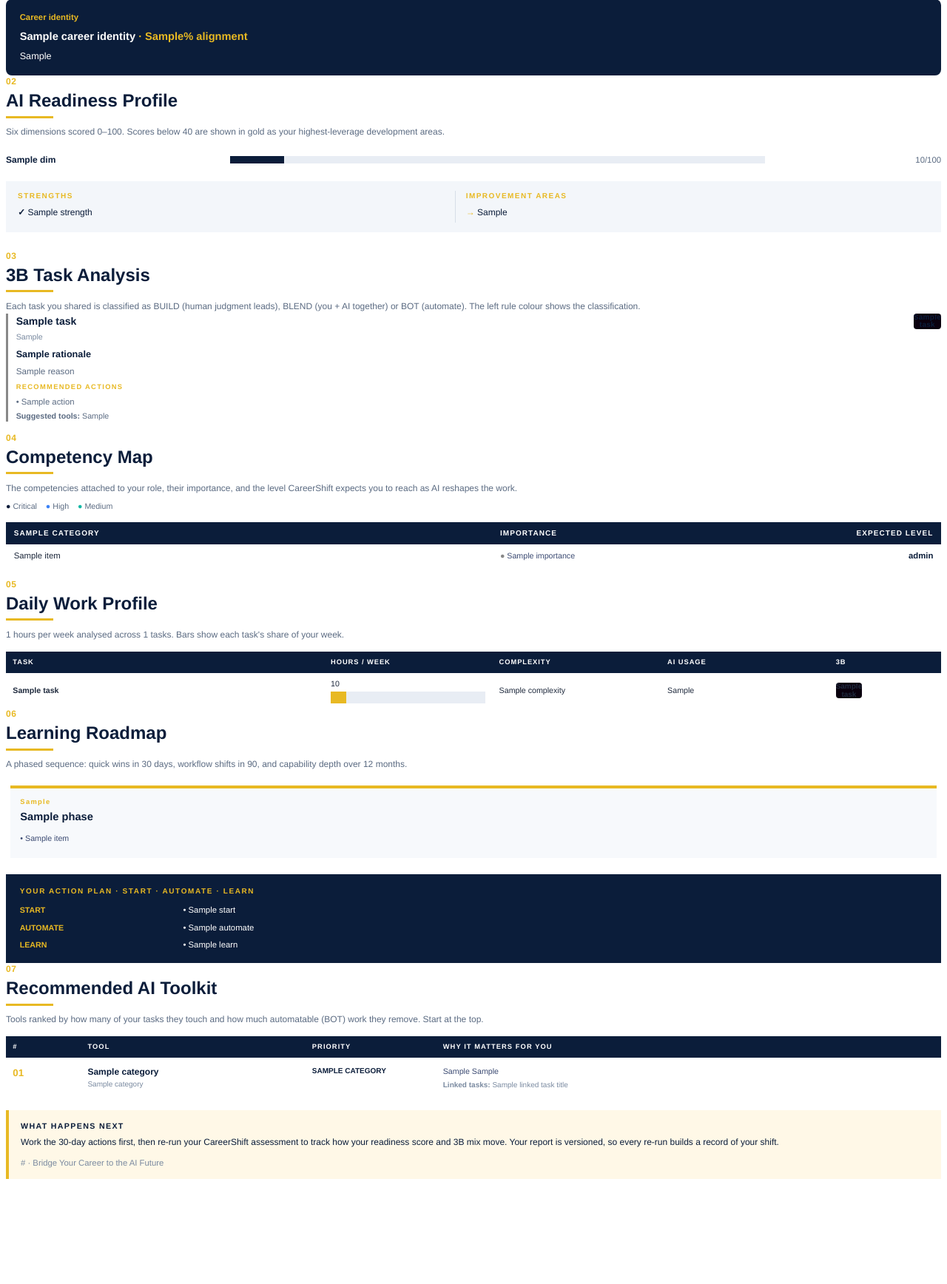
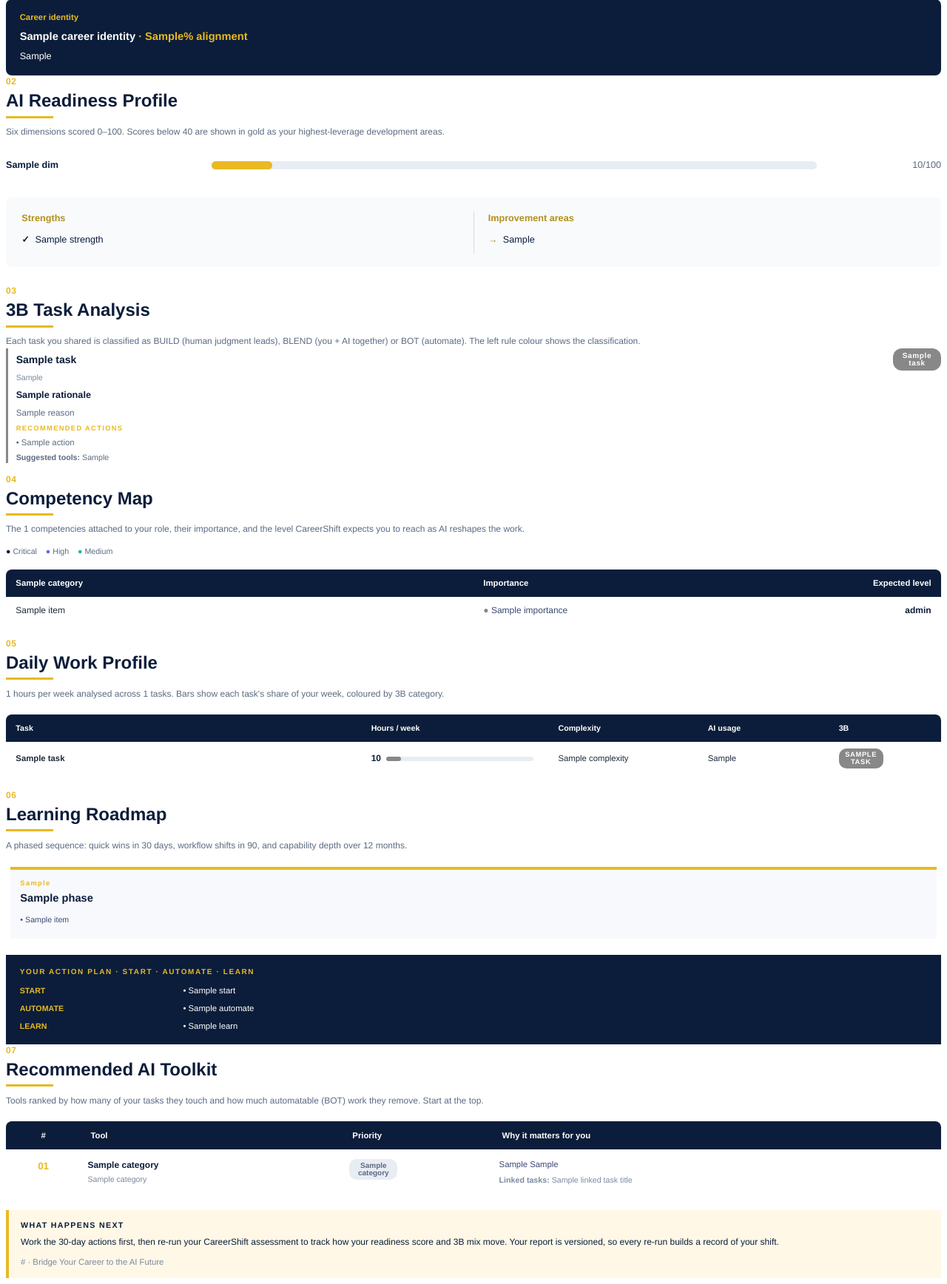
Before and after one commit to Viveknathtiwari01/CareerShiftBackend, a Python web app: template app/templates/export/report_pdf.html in a window 1280 px wide. Shown: the part 464-2200 px from the top of the page at 74% size. Before the commit the page ends 2058 px from the top, so only its background shows below. Run offline with Jinja, Linux system fonts and the light colour scheme; the template is opened without the code that fills it: most values are stand-ins (such as "Sample title", 1, 10 or a date in 2020).

Commit message:
feat: Revamp report PDF styling for improved layout and readability

```diff
--- a/app/templates/export/report_pdf.html
+++ b/app/templates/export/report_pdf.html
@@ -225,17 +225,16 @@
     .bar-fill { height: 8pt; }
 
     .soft-box {
-      background-color: #F3F6FA;
-      padding: 10pt 12pt;
-      margin-top: 10pt;
+      background-color: #F8FAFC;
+      border-radius: 6pt;
+      padding: 14pt 16pt;
+      margin-top: 14pt;
     }
     .soft-label {
-      font-size: 7.5pt;
+      font-size: 9.5pt;
       font-weight: bold;
-      letter-spacing: 1.1pt;
-      text-transform: uppercase;
-      color: #E8B923;
-      margin-bottom: 5pt;
+      color: #B38F1B;
+      margin-bottom: 8pt;
     }
 
     .task-card {
@@ -263,39 +262,33 @@
     }
 
     .comp-head {
-      background-color: #0B1D3A;
       color: #FFFFFF;
-      font-size: 7.5pt;
+      font-size: 8.5pt;
       font-weight: bold;
-      letter-spacing: 0.8pt;
-      text-transform: uppercase;
-      padding: 6pt 8pt;
+      padding: 8pt 10pt;
     }
     .comp-row-a { background-color: #FFFFFF; }
-    .comp-row-b { background-color: #FFF9EC; }
-    .comp-name { font-size: 8.5pt; color: #1F2A3D; padding: 5pt 8pt; }
+    .comp-row-b { background-color: #F8FAFC; }
+    .comp-name { font-size: 9pt; color: #1F2A3D; padding: 7pt 10pt; }
     .comp-level {
-      font-size: 8.5pt;
+      font-size: 9pt;
       font-weight: bold;
       color: #0B1D3A;
       text-align: right;
-      padding: 5pt 8pt;
+      padding: 7pt 10pt;
     }
-    .comp-imp { font-size: 8pt; color: #3B4A72; padding: 5pt 8pt; }
+    .comp-imp { font-size: 9pt; color: #3B4A72; padding: 7pt 10pt; }
     .legend { font-size: 8pt; color: #5B6B82; margin: 6pt 0 10pt 0; }
 
     .dw-head {
-      background-color: #0B1D3A;
       color: #FFFFFF;
-      font-size: 7pt;
+      font-size: 8pt;
       font-weight: bold;
-      letter-spacing: 0.7pt;
-      text-transform: uppercase;
-      padding: 6pt 7pt;
+      padding: 8pt 10pt;
     }
-    .dw-cell { font-size: 8pt; color: #1F2A3D; padding: 5pt 7pt; vertical-align: middle; }
+    .dw-cell { font-size: 8.5pt; color: #1F2A3D; padding: 7pt 10pt; vertical-align: middle; }
     .dw-row-a { background-color: #FFFFFF; }
-    .dw-row-b { background-color: #F7F9FC; }
+    .dw-row-b { background-color: #F8FAFC; }
     .hour-track { background-color: #E8EDF4; height: 6pt; }
     .hour-fill { height: 6pt; background-color: #E8B923; }
 
@@ -349,27 +342,18 @@
     }
 
     .tool-head {
-      background-color: #0B1D3A;
       color: #FFFFFF;
-      font-size: 7pt;
+      font-size: 8.5pt;
       font-weight: bold;
-      letter-spacing: 0.8pt;
-      text-transform: uppercase;
-      padding: 6pt 7pt;
+      padding: 8pt 10pt;
     }
     .tool-row-a { background-color: #FFFFFF; }
-    .tool-row-b { background-color: #F7F9FC; }
+    .tool-row-b { background-color: #F8FAFC; }
     .tool-num { font-size: 10pt; font-weight: bold; color: #E8B923; }
-    .tool-name { font-size: 9pt; font-weight: bold; color: #0B1D3A; }
-    .tool-cat { font-size: 7.5pt; color: #7A8AA0; }
-    .tool-priority {
-      font-size: 7.5pt;
-      font-weight: bold;
-      color: #0B1D3A;
-      text-transform: uppercase;
-    }
-    .tool-why { font-size: 8pt; color: #3B4A72; line-height: 1.4; }
-    .tool-links { font-size: 7.5pt; color: #7A8AA0; margin-top: 3pt; }
+    .tool-name { font-size: 9pt; font-weight: bold; color: #0B1D3A; margin-bottom: 2pt; }
+    .tool-cat { font-size: 8pt; color: #7A8AA0; }
+    .tool-why { font-size: 8.5pt; color: #3B4A72; line-height: 1.4; }
+    .tool-links { font-size: 8pt; color: #7A8AA0; margin-top: 4pt; }
 
     .next-box {
       background-color: #FFF8E7;
@@ -539,46 +523,40 @@
     Six dimensions scored 0–100. Scores below 40 are shown in gold as your highest-leverage development areas.
   </div>
 
-  <table width="100%" cellpadding="0" cellspacing="0" border="0" style="margin-top: 10pt;">
+  <table width="100%" cellpadding="0" cellspacing="0" border="0" style="margin-top: 14pt;">
     {% for dim in ai_readiness.dimensions %}
-    {% set bar_color = '#0B1D3A' if loop.index0 % 2 == 0 else '#E8B923' %}
+    {% set bar_color = '#E8B923' if dim.score|int < 40 else '#0B1D3A' %}
     <tr>
-      <td width="24%" class="dim-name" style="padding: 5pt 0;">{{ dim.name }}</td>
-      <td width="58%" style="padding: 5pt 8pt 5pt 0; vertical-align: middle;">
-        <table width="100%" cellpadding="0" cellspacing="0" border="0" style="font-size: 1pt; line-height: 1pt;">
+      <td width="22%" class="dim-name" style="padding: 6pt 0; font-size: 9.5pt;">{{ dim.name }}</td>
+      <td width="66%" style="padding: 6pt 12pt 6pt 0; vertical-align: middle;">
+        <table width="100%" cellpadding="0" cellspacing="0" border="0" style="height: 8pt; background-color: #E8EDF4; border-radius: 4pt;">
           <tr>
-            {% if dim.width <= 0 %}
-            <td height="10" width="100%" bgcolor="#E8EDF4"></td>
-            {% elif dim.width >= 100 %}
-            <td height="10" width="100%" bgcolor="{{ bar_color }}"></td>
-            {% else %}
-            <td height="10" width="{{ dim.width }}%" bgcolor="{{ bar_color }}"></td>
-            <td height="10" width="{{ 100 - dim.width }}%" bgcolor="#E8EDF4"></td>
-            {% endif %}
+            {% if dim.width > 0 %}<td width="{{ dim.width }}%" style="background-color: {{ bar_color }}; border-radius: 4pt;"></td>{% endif %}
+            <td width="{{ 100 - dim.width }}%"></td>
           </tr>
         </table>
       </td>
-      <td width="18%" class="dim-score" style="padding: 5pt 0;">{{ dim.score }}/100</td>
+      <td width="12%" class="dim-score" style="padding: 6pt 0; font-size: 9.5pt; text-align: right;">{{ dim.score }}/100</td>
     </tr>
     {% else %}
     <tr><td class="muted">No readiness dimensions available.</td></tr>
     {% endfor %}
   </table>
 
-  <table class="soft-box" width="100%" cellpadding="0" cellspacing="0" border="0">
+  <table class="soft-box" width="100%" cellpadding="0" cellspacing="0" border="0" style="margin-top: 20pt;">
     <tr>
-      <td width="48%" valign="top" style="padding-right: 10pt;">
+      <td width="50%" valign="top" style="padding-right: 14pt;">
         <div class="soft-label">Strengths</div>
         {% for s in ai_readiness.strengths %}
-        <div style="font-size: 9pt; color: #0B1D3A; margin-bottom: 3pt;"><span style="color:#0B1D3A; font-weight:bold;">✓</span> {{ s }}</div>
+        <div style="font-size: 9.5pt; color: #0B1D3A; margin-bottom: 7pt;"><span style="color:#0B1D3A; font-weight:bold; margin-right: 3pt;">✓</span> {{ s }}</div>
         {% else %}
         <div class="muted">No strengths listed.</div>
         {% endfor %}
       </td>
-      <td width="52%" valign="top" style="padding-left: 10pt; border-left: 0.7pt solid #D7DEE8;">
-        <div class="soft-label">Improvement Areas</div>
+      <td width="50%" valign="top" style="padding-left: 14pt; border-left: 0.5pt solid #D7DEE8;">
+        <div class="soft-label">Improvement areas</div>
         {% for s in ai_readiness.improvement_areas %}
-        <div style="font-size: 9pt; color: #0B1D3A; margin-bottom: 3pt;"><span style="color:#E8B923; font-weight:bold;">→</span> {{ s }}</div>
+        <div style="font-size: 9.5pt; color: #0B1D3A; margin-bottom: 7pt;"><span style="color:#B38F1B; font-weight:bold; margin-right: 3pt;">→</span> {{ s }}</div>
         {% else %}
         <div class="muted">No improvement areas listed.</div>
         {% endfor %}
@@ -606,8 +584,10 @@
             <td valign="middle" style="font-size: 10.5pt; font-weight: bold; color: #0B1D3A; padding: 0 8pt 0 0;">
               {{ task.task_title }}
             </td>
-            <td width="{{ task.badge_width }}" height="11" bgcolor="{{ task.badge_bg }}" align="center" valign="middle" style="font-size: 7.5pt; font-weight: bold; letter-spacing: 0.2pt; color: {{ task.badge_fg }}; line-height: 8pt; padding: 0; border-radius: 4px;">
+            <td width="70" align="right" valign="middle">
+              <div style="background-color: {{ task.category_color }}; color: #FFFFFF; font-size: 7.5pt; font-weight: bold; letter-spacing: 0.5pt; border-radius: 12px; padding: 5px 0; text-align: center; width: 65px; line-height: 1;">
                 {{ task.category_label }}
+              </div>
             </td>
           </tr>
         </table>
@@ -636,31 +616,35 @@
   <div class="section-title">Competency Map</div>
   <div class="section-rule"></div>
   <div class="section-desc">
-    The competencies attached to your role, their importance, and the level CareerShift expects you to reach as AI reshapes the work.
+    The {{ overview.competency_count }} competencies attached to your role, their importance, and the level CareerShift expects you to reach as AI reshapes the work.
   </div>
-  <div class="legend">
+  <div class="legend" style="margin-top: 10pt; margin-bottom: 12pt;">
     <span style="color:#0B1D3A;">●</span> Critical &nbsp;&nbsp;
-    <span style="color:#3B82F6;">●</span> High &nbsp;&nbsp;
+    <span style="color:#6366F1;">●</span> High &nbsp;&nbsp;
     <span style="color:#14B8A6;">●</span> Medium
   </div>
 
   {% for group in competencies %}
-  <table width="100%" cellpadding="0" cellspacing="0" border="0" class="avoid-break" style="margin-bottom: 12pt;">
+  <div class="avoid-break" style="margin-bottom: 14pt;">
+    <table width="100%" cellpadding="0" cellspacing="0" border="0" style="background-color: #0B1D3A; border-top-left-radius: 8px; border-top-right-radius: 8px;">
       <tr>
-      <td class="comp-head" width="52%">{{ group.category }}</td>
-      <td class="comp-head" width="24%">Importance</td>
-      <td class="comp-head" width="24%" align="right">Expected Level</td>
+        <td class="comp-head" width="50%">{{ group.category }}</td>
+        <td class="comp-head" width="30%">Importance</td>
+        <td class="comp-head" width="20%" align="right">Expected level</td>
       </tr>
+    </table>
+    <table width="100%" cellpadding="0" cellspacing="0" border="0">
       {% for item in group['items'] %}
       <tr class="{% if loop.index is odd %}comp-row-a{% else %}comp-row-b{% endif %}">
-      <td class="comp-name">{{ item.name }}</td>
-      <td class="comp-imp">
+        <td class="comp-name" width="50%" {% if loop.last %}style="border-bottom-left-radius: 8px;"{% endif %}>{{ item.name }}</td>
+        <td class="comp-imp" width="30%">
           <span style="color: {{ item.importance_color }};">●</span> {{ item.importance }}
         </td>
-      <td class="comp-level">{{ item.expected_level }}</td>
+        <td class="comp-level" width="20%" {% if loop.last %}style="border-bottom-right-radius: 8px;"{% endif %}>{{ item.expected_level }}</td>
       </tr>
       {% endfor %}
     </table>
+  </div>
   {% else %}
   <p class="muted">No competencies available.</p>
   {% endfor %}
@@ -671,51 +655,51 @@
   <div class="section-title">Daily Work Profile</div>
   <div class="section-rule"></div>
   <div class="section-desc">
-    {{ daily_work.total_hours_per_week|round(0)|int }} hours per week analysed across {{ daily_work.task_count }} tasks. Bars show each task's share of your week.
+    {{ daily_work.total_hours_per_week|round(0)|int }} hours per week analysed across {{ daily_work.task_count }} tasks. Bars show each task's share of your week, coloured by 3B category.
   </div>
 
-  <table width="100%" cellpadding="0" cellspacing="0" border="0" style="margin-top: 10pt;">
+  <div class="avoid-break" style="margin-top: 14pt; margin-bottom: 14pt;">
+    <table width="100%" cellpadding="0" cellspacing="0" border="0" style="background-color: #0B1D3A; border-top-left-radius: 8px; border-top-right-radius: 8px;">
       <tr>
-      <td class="dw-head" width="34%">Task</td>
-      <td class="dw-head" width="18%">Hours / Week</td>
-      <td class="dw-head" width="18%">Complexity</td>
-      <td class="dw-head" width="18%">AI Usage</td>
+        <td class="dw-head" width="38%">Task</td>
+        <td class="dw-head" width="20%">Hours / week</td>
+        <td class="dw-head" width="16%">Complexity</td>
+        <td class="dw-head" width="14%">AI usage</td>
         <td class="dw-head" width="12%">3B</td>
       </tr>
+    </table>
+    <table width="100%" cellpadding="0" cellspacing="0" border="0">
       {% for t in daily_work.tasks %}
       <tr class="{% if loop.index is odd %}dw-row-a{% else %}dw-row-b{% endif %}">
-      <td class="dw-cell"><strong>{{ t.title }}</strong></td>
-      <td class="dw-cell">
-        <div style="margin-bottom: 2pt;">{{ t.hours_per_week|round(1) }}</div>
+        <td class="dw-cell" width="38%" {% if loop.last %}style="border-bottom-left-radius: 8px;"{% endif %}><strong>{{ t.title }}</strong></td>
+        <td class="dw-cell" width="20%">
           <table width="100%" cellpadding="0" cellspacing="0" border="0">
             <tr>
-            {% if t.bar_width <= 0 %}
-            <td height="6" bgcolor="#E8EDF4">&nbsp;</td>
-            {% elif t.bar_width >= 100 %}
-            <td height="6" bgcolor="#E8B923">&nbsp;</td>
-            {% else %}
-            <td height="6" width="{{ t.bar_width }}%" bgcolor="#E8B923">&nbsp;</td>
-            <td height="6" width="{{ 100 - t.bar_width }}%" bgcolor="#E8EDF4">&nbsp;</td>
-            {% endif %}
+              <td width="20" style="font-weight: bold; color: #0B1D3A; font-size: 9pt; padding: 0;">{{ t.hours_per_week|round(1)|string|replace('.0', '') }}</td>
+              <td valign="middle" style="padding: 0 5pt 0 0;">
+                <table width="100%" cellpadding="0" cellspacing="0" border="0" style="height: 6px; background-color: #E8EDF4; border-radius: 3px;">
+                  <tr>
+                    {% if t.bar_width > 0 %}<td width="{{ t.bar_width }}%" style="background-color: {{ t.category_color }}; border-radius: 3px; padding: 0;"></td>{% endif %}
+                    {% if t.bar_width < 100 %}<td width="{{ 100 - t.bar_width }}%" style="padding: 0;"></td>{% endif %}
                   </tr>
                 </table>
-      </td>
-      <td class="dw-cell">{{ t.complexity }}</td>
-      <td class="dw-cell">{{ t.ai_assistance }}</td>
-      <td class="dw-cell" width="12%" valign="middle" align="left">
-        <table cellpadding="0" cellspacing="0" border="0" width="{{ t.badge_width }}">
-          <tr>
-            <td width="{{ t.badge_width }}" height="11" bgcolor="{{ t.badge_bg }}" align="center" valign="middle" style="font-size: 7.5pt; font-weight: bold; color: {{ t.badge_fg }}; line-height: 8pt; border-radius: 4px;">
-              {{ t.category_label }}
               </td>
             </tr>
           </table>
         </td>
+        <td class="dw-cell" width="16%">{{ t.complexity }}</td>
+        <td class="dw-cell" width="14%">{{ t.ai_assistance }}</td>
+        <td class="dw-cell" width="12%" align="left" valign="middle" {% if loop.last %}style="border-bottom-right-radius: 8px;"{% endif %}>
+          <div style="background-color: {{ t.category_color }}; color: #FFFFFF; font-size: 7pt; font-weight: bold; letter-spacing: 0.5pt; border-radius: 10px; padding: 4px 0; text-align: center; width: 60px; line-height: 1;">
+            {{ t.category_label | upper }}
+          </div>
+        </td>
       </tr>
       {% else %}
-    <tr><td class="dw-cell" colspan="5">No daily work profile available.</td></tr>
+      <tr><td class="dw-cell" colspan="5" style="border-bottom-left-radius: 8px; border-bottom-right-radius: 8px;">No daily work profile available.</td></tr>
       {% endfor %}
     </table>
+  </div>
 
   <!-- ========== 06 LEARNING ROADMAP ========== -->
   <div class="page-break"></div>
@@ -789,26 +773,41 @@
     Tools ranked by how many of your tasks they touch and how much automatable (BOT) work they remove. Start at the top.
   </div>
 
-  <table width="100%" cellpadding="0" cellspacing="0" border="0" style="margin-top: 10pt;">
+  <div class="avoid-break" style="margin-top: 14pt; margin-bottom: 14pt;">
+    <table width="100%" cellpadding="0" cellspacing="0" border="0" style="background-color: #0B1D3A; border-top-left-radius: 8px; border-top-right-radius: 8px;">
       <tr>
-      <td class="tool-head" width="8%">#</td>
-      <td class="tool-head" width="24%">Tool</td>
-      <td class="tool-head" width="14%">Priority</td>
-      <td class="tool-head" width="54%">Why It Matters For You</td>
+        <td class="tool-head" width="8%" style="border-top-left-radius: 8px; text-align: center;">#</td>
+        <td class="tool-head" width="28%">Tool</td>
+        <td class="tool-head" width="16%">Priority</td>
+        <td class="tool-head" width="48%" style="border-top-right-radius: 8px;">Why it matters for you</td>
       </tr>
+    </table>
+    <table width="100%" cellpadding="0" cellspacing="0" border="0">
       {% for tool in ai_toolkit %}
-    <tr class="{% if loop.index is odd %}tool-row-a{% else %}tool-row-b{% endif %} avoid-break">
-      <td style="padding: 8pt 7pt; vertical-align: top;">
+      <tr class="{% if loop.index is odd %}tool-row-a{% else %}tool-row-b{% endif %}">
+        <td width="8%" style="padding: 10pt 7pt; vertical-align: top; text-align: center;" {% if loop.last %}style="border-bottom-left-radius: 8px;"{% endif %}>
           <div class="tool-num">{% if tool.priority_rank %}{% if tool.priority_rank < 10 %}0{% endif %}{{ tool.priority_rank }}{% else %}{% if loop.index < 10 %}0{% endif %}{{ loop.index }}{% endif %}</div>
         </td>
-      <td style="padding: 8pt 7pt; vertical-align: top;">
+        <td width="28%" style="padding: 10pt 7pt; vertical-align: top;">
           <div class="tool-name">{{ tool.name }}</div>
           <div class="tool-cat">{{ tool.category }}</div>
         </td>
-      <td style="padding: 8pt 7pt; vertical-align: top;">
-        <div class="tool-priority">{{ tool.priority_label or '—' }}</div>
+        <td width="16%" style="padding: 10pt 7pt; vertical-align: top;">
+          {% set p_label = (tool.priority_label or '') | lower %}
+          {% if p_label == 'critical' %}
+            {% set p_bg = '#0B1D3A' %}{% set p_fg = '#FFFFFF' %}
+          {% elif p_label == 'high' %}
+            {% set p_bg = '#6366F1' %}{% set p_fg = '#FFFFFF' %}
+          {% elif p_label == 'medium' %}
+            {% set p_bg = '#14B8A6' %}{% set p_fg = '#FFFFFF' %}
+          {% else %}
+            {% set p_bg = '#E8EDF4' %}{% set p_fg = '#5B6B82' %}
+          {% endif %}
+          <div style="background-color: {{ p_bg }}; color: {{ p_fg }}; font-size: 7.5pt; font-weight: bold; border-radius: 10px; padding: 4px 0; text-align: center; width: 65px; line-height: 1;">
+            {{ tool.priority_label or '—' }}
+          </div>
         </td>
-      <td style="padding: 8pt 7pt; vertical-align: top;">
+        <td width="48%" style="padding: 10pt 7pt; vertical-align: top;" {% if loop.last %}style="border-bottom-right-radius: 8px;"{% endif %}>
           <div class="tool-why">
             {% if tool.priority_reason %}{{ tool.priority_reason }} {% endif %}{{ tool.use_case }}
           </div>
@@ -818,9 +817,10 @@
         </td>
       </tr>
       {% else %}
-    <tr><td class="muted" colspan="4" style="padding: 8pt;">No toolkit recommendations available.</td></tr>
+      <tr><td class="muted" colspan="4" style="padding: 8pt; border-bottom-left-radius: 8px; border-bottom-right-radius: 8px;">No toolkit recommendations available.</td></tr>
       {% endfor %}
     </table>
+  </div>
 
   <div class="next-box avoid-break">
     <div class="next-title">What Happens Next</div>
```
Lines whose indentation alone changed are shown as unchanged.
